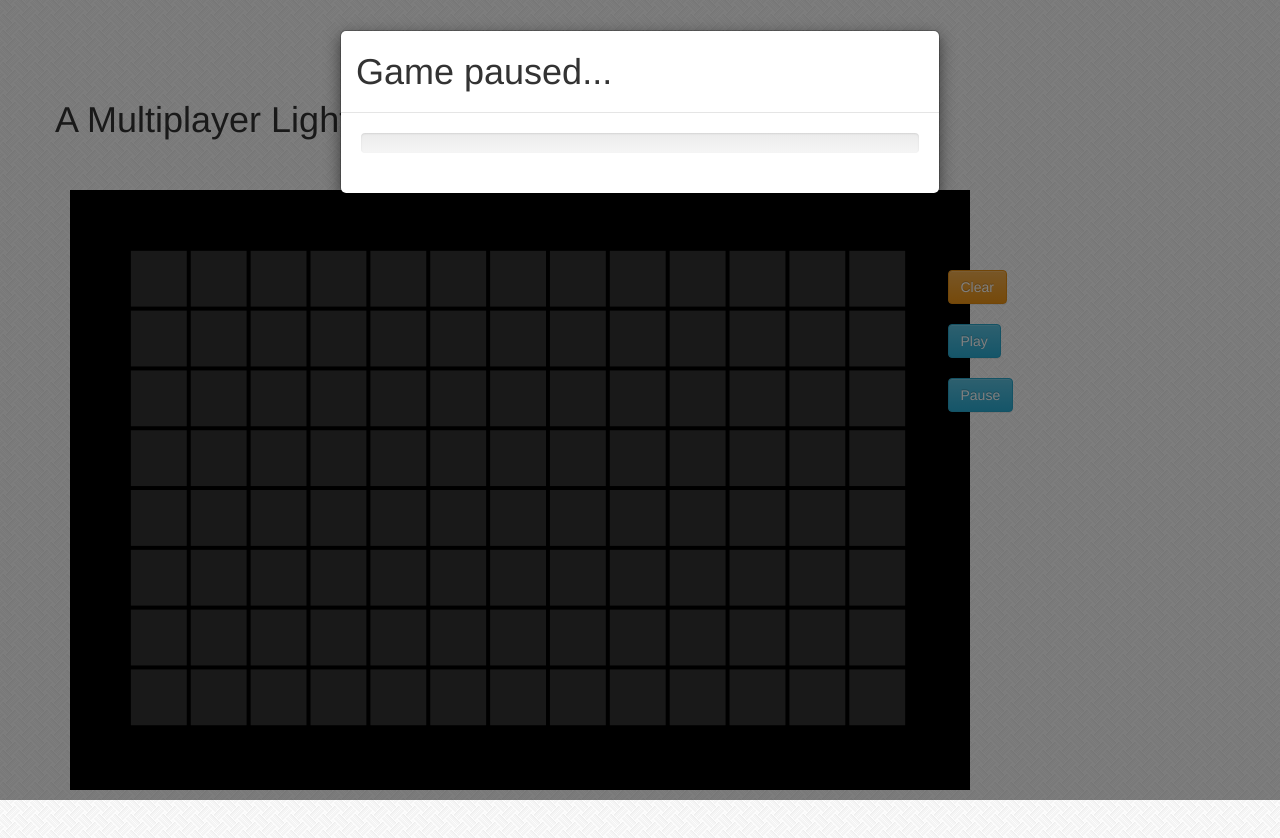
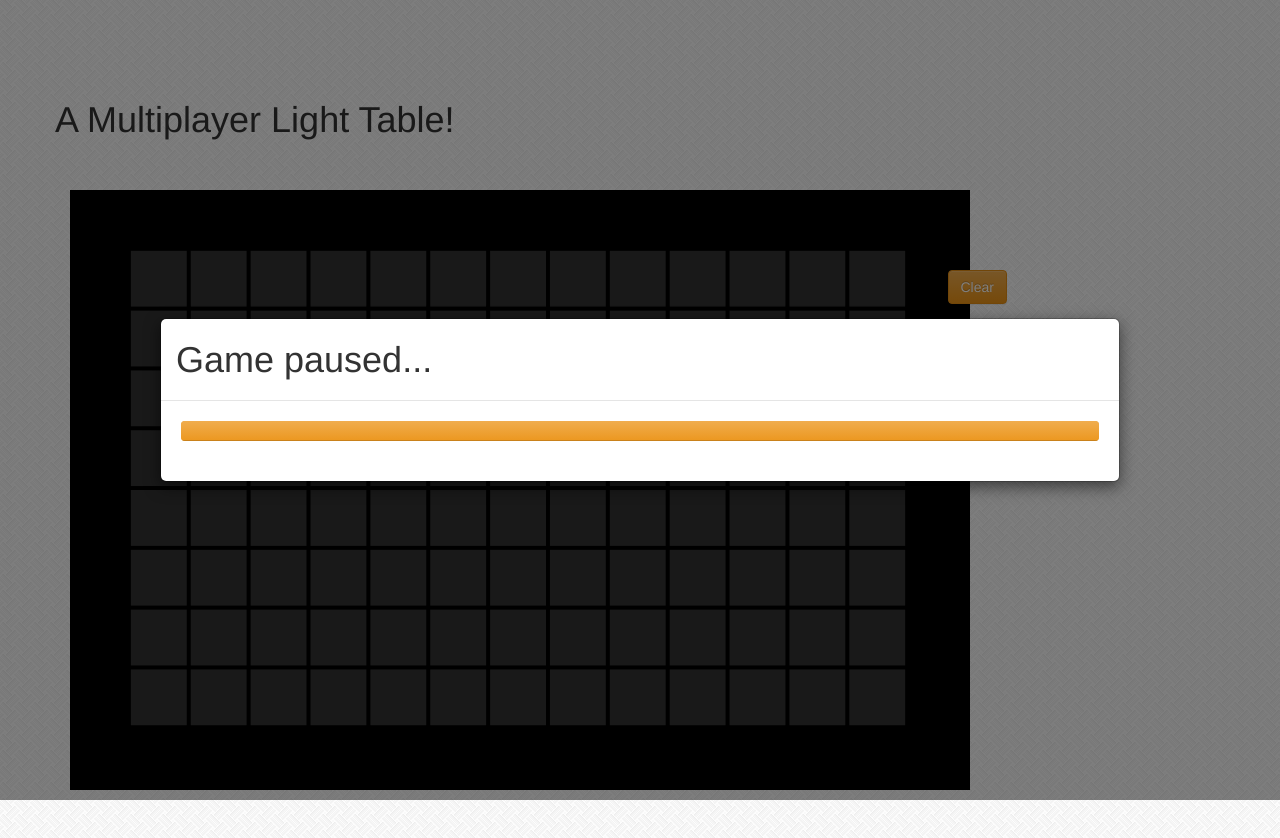
Before and after one commit to babraham123/light-table-code, a website: page static/table/table.html in a window 1280 px wide. Drawn offline with Linux system fonts and the light colour scheme; no server answers.

Commit message:
working on modal2

```diff
--- a/static/table/table.html
+++ b/static/table/table.html
@@ -14,6 +14,27 @@
 
   <style type="text/css">
     canvas { border: 1px solid black; }
+
+    .vertical-alignment-helper {
+      display:table;
+      height: 100%;
+      width: 100%;
+      pointer-events:none; /* This makes sure that we can still click outside of the modal to close it */
+    }
+    .vertical-align-center {
+      /* To center vertically */
+      display: table-cell;
+      vertical-align: middle;
+      pointer-events:none;
+    }
+    .modal-content {
+      /* Bootstrap sets the size of the modal in the modal-dialog class, we need to inherit it */
+      width: 75%; /* inherit; */
+      height:inherit;
+      /* To center horizontally */
+      margin: 0 auto;
+      pointer-events: all;
+    }
   </style>
 </head>
 <body>
@@ -46,32 +67,26 @@
 
     </div>
   </div>
-<!--
-  <div class="modal hide" id="pleaseWaitDialog" data-backdrop="static" data-keyboard="false">
+
+  <!-- Modal -->
+  <div class="modal fade" id="pleaseWaitDialog" data-backdrop="static" data-keyboard="false" tabindex="-1" role="dialog" aria-labelledby="myModalLabel" aria-hidden="true">
+      <div class="vertical-alignment-helper">
+          <div class="modal-dialog vertical-align-center">
+              <div class="modal-content">
                   <div class="modal-header">
-      <h1>Game paused...</h1>
+                       <h1 class="modal-title" id="myModalLabel">Game paused...</h1>
                   </div>
                   <div class="modal-body">
-      <div class="progress progress-striped active">
-        <div class="bar" style="width: 100%;"></div>
+                    <div class="progress">
+                      <div class="progress-bar progress-bar-warning progress-bar-striped active" role="progressbar" aria-valuenow="100" aria-valuemin="0" aria-valuemax="100" style="width: 100%">
+                        <span class="sr-only">paused</span>
                       </div>
                     </div>
                   </div>
--->
-  <div class="modal show" id="pleaseWaitDialog" data-backdrop="static" data-keyboard="false">
-    <div class="modal-dialog">
-      <div class="modal-content">
-        <div class="modal-header">
-          <h1 class="modal-title">Game paused...</h1>
-        </div>
-        <div class="modal-body">
-          <div class="progress progress-striped active">
-            <div class="bar" style="width: 100%;"></div>
               </div>
           </div>
-      </div><!-- /.modal-content -->
-    </div><!-- /.modal-dialog -->
-  </div><!-- /.modal -->
+      </div>
+  </div>
 
   <script src="/static/jquery-1.11.0.min.js"></script>
   <script src="/static/bootstrap.min.js"></script>
```
Lines whose indentation alone changed are shown as unchanged.
